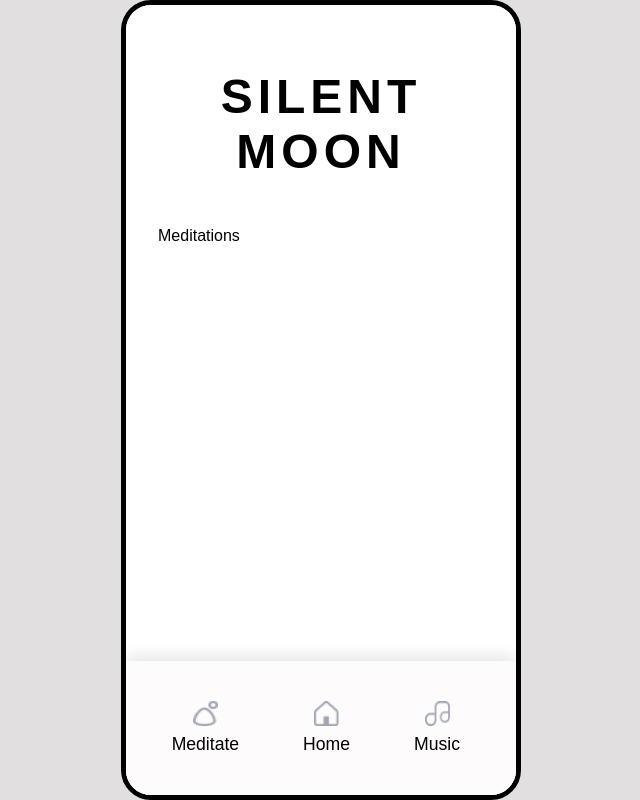
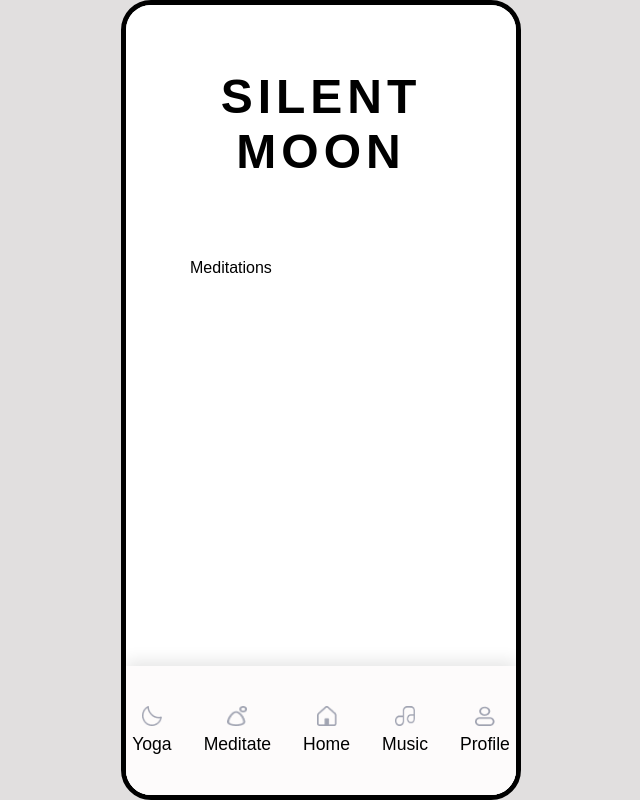
Before and after one commit to TOezdemir/Abschlussprojekt-Silent-Moon, a React (Vite) app: page /meditation in a window 1280 px wide. Shown: the whole page, without its empty margins (319-959 px from the left). Built offline with nearby package versions, Linux system fonts and the light colour scheme; no server answers.

Commit message:
Layout 3

```diff
--- a/src/index.css
+++ b/src/index.css
@@ -9,6 +9,11 @@ body {
   font-family: Arial, sans-serif;
   background-color: #e1dfdf;
   color: #000000;
+  overflow: hidden; /* Deaktiviert Scrollen für die gesamte Seite */
+  height: 100vh; /* Vollbildhöhe */
+  display: flex;
+  justify-content: center;
+  align-items: center;
 }
 
 .logo {
@@ -32,11 +37,12 @@ body {
 .app-layout {
   display: grid;
   grid-template-areas:
-    "header header "
-    "content content "
-    "footer footer";
+    "header"
+    "content  "
+    "footer ";
   grid-template-rows: auto 1fr auto;
   height: 100%; /* Vollbildhöhe */
+  max-width: 400px;
 }
 
 /* Header */
@@ -52,7 +58,7 @@ body {
 /* Main Content */
 .content {
   grid-area: content;
-  padding: 2rem;
+  padding: 4rem;
   background-color: #ffffff;
   overflow-y: auto;
   align-items: center;
@@ -139,7 +145,6 @@ ul {
   margin: 0;
   display: flex;
   justify-content: center;
-  gap: 2rem; /* Abstände zwischen den Items */
 }
 
 li {
@@ -150,8 +155,8 @@ li {
 }
 
 li img {
-  width: 25px; /* Größe der Icons anpassen */
-  height: 25px; /* Größe der Icons anpassen */
+  width: 20px; /* Größe der Icons anpassen */
+  height: 20px; /* Größe der Icons anpassen */
   margin-bottom: 0.5rem; /* Abstand zwischen Icon und Link */
 }
 
@@ -162,6 +167,7 @@ li a {
 }
 
 /* Navbar am unteren Rand */
+
 .navbar-bottom ul {
   list-style: none;
   display: flex;
@@ -194,6 +200,7 @@ li a {
   position: fixed;
   bottom: 0;
   width: 100%;
+  max-width: 400px;
   grid-area: footer;
   background-color: #fdfbfb;
   box-shadow: 0 -5px 15px rgba(0, 0, 0, 0.1); /* Schlagschatten nach oben */
@@ -237,6 +244,7 @@ li a {
 
   .navbar-bottom ul {
     padding: 0;
+    gap: 1rem; /* Abstand zwischen den Elementen */
   }
 
   .navbar-bottom li {
```
